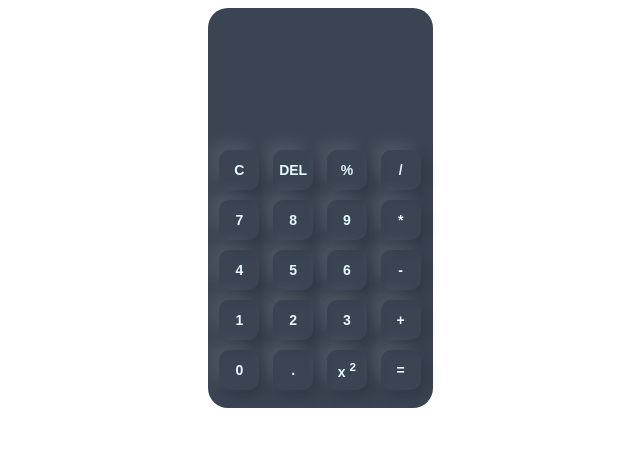
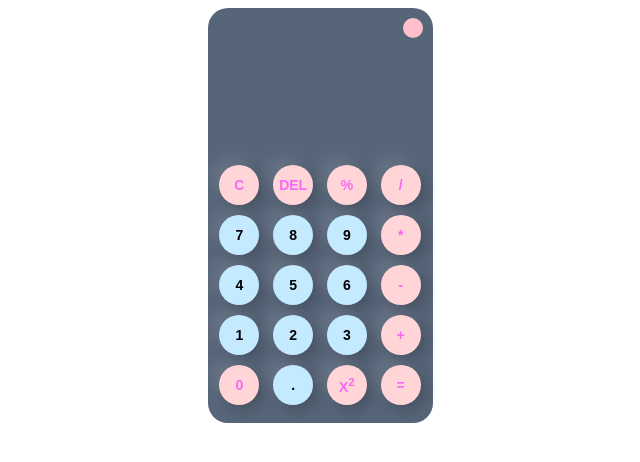
Before and after one commit to sidra-mursaleen-21/calculator, a plain HTML site: page public/index.html in a window 1280 px wide. Shown: the whole page, without its empty margins (320-960 px from the left). Drawn offline with Linux system fonts and the light colour scheme.

Commit message:
CALCULATOR

```diff
--- a/public/index.html
+++ b/public/index.html
@@ -8,36 +8,37 @@
   </head>
   <body>
       <div class="container">
-        <input readonly id="input" type="text">
+        <button onclick="changeTheme();this.style.backgroundColor='#576579'" id="button"></button>
+        <input readonly id="input" type="text" />
         <div class="box">
-        <button onclick="clearAll()" class="btn">C</button>
-        <button onclick="deleteEach()" class="btn">DEL</button>
-        <button onclick="percent()" class="btn">%</button>
-        <button onclick="getValue('/')" class="btn">/</button>
+          <button class="changebtn" onclick="clearAll()">C</button>
+          <button class="changebtn" onclick="deleteEach()">DEL</button>
+          <button class="changebtn" onclick="percent()">%</button>
+          <button class="changebtn" onclick="getValue('/')">/</button>
         </div>
         <div class="box">
           <button onclick="getValue(7)" class="btn">7</button>
           <button onclick="getValue(8)" class="btn">8</button>
           <button onclick="getValue(9)" class="btn">9</button>
-        <button onclick="getValue('*')" class="btn">*</button>
+          <button class="changebtn" onclick="getValue('*')" class="btn">*</button>
         </div>
         <div class="box">
           <button onclick="getValue(4)" class="btn">4</button>
           <button onclick="getValue(5)" class="btn">5</button>
           <button onclick="getValue(6)" class="btn">6</button>
-        <button onclick="getValue('-')" class="btn">-</button>
+          <button class="changebtn" onclick="getValue('-')" class="btn">-</button>
         </div>
         <div class="box">
           <button onclick="getValue(1)" class="btn">1</button>
           <button onclick="getValue(2)" class="btn">2</button>
           <button onclick="getValue(3)" class="btn">3</button>
-        <button onclick="getValue('+')" class="btn">+</button>
+          <button class="changebtn" onclick="getValue('+')">+</button>
         </div>
         <div class="box">
-        <button onclick="getValue(0)" class="btn">0</button>
+          <button class="changebtn" onclick="getValue(0)">0</button>
           <button onclick="getValue('.')" class="btn">.</button>
-        <button onclick="squareNumber()" class="btn">x <sup>2</sup></button>
-        <button onclick="equal()" class="btn">=</button>
+          <button class="changebtn" onclick="squareNumber()">X<sup>2</sup></button>
+          <button class="changebtn" onclick="equal()">=</button>
         </div>
       </div>
   </body>
--- a/public/script.js
+++ b/public/script.js
@@ -28,3 +28,16 @@ function percent() {
   var input = document.getElementById("input");
   input.value /= 100;
 }
+
+function changeTheme() {
+  var main = document.getElementsByClassName("container");
+  main = document.styleSheets[0].cssRules[0].style;
+  main.setProperty("background-color", "pink");
+  main.setProperty(
+    "box-shadow",
+    "-8px -8px 15px rgba(255, 255, 255, 0.1),5px 5px 15px rgba(0, 0, 0, 0.2)"
+  );
+  var input = document.getElementById("input");
+  input.style.backgroundColor = "pink";
+  input.style.color = "black";
+}
--- a/public/style.css
+++ b/public/style.css
@@ -1,9 +1,9 @@
 .container {
   width: 225px;
-  height: 400px;
+  height: 415px;
   margin: auto;
   border-radius: 20px;
-  background-color: #3a4452;
+  background-color: #576579;
 }
 
 .box {
@@ -15,29 +15,51 @@
   justify-content: space-around;
 }
 
-.btn {
+.btn , .changebtn {
   width: 40px;
   height: 40px;
-  border-radius: 10px;
+  border-radius: 50%;
   font-weight: bolder;
   font-size: 14px;
-  color: #e3f9ff;
+  color: black;
   cursor: pointer;
   border: 0;
   box-shadow: -8px -8px 15px rgba(255, 255, 255, 0.1),
     5px 5px 15px rgba(0, 0, 0, 0.2);
-  background: transparent;
+  background-color: #c3eaff;
+}
+
+.btn:hover , .changebtn:hover {
+  transition: 1s;
+  transform: scale(1.1);
+}
+
+.changebtn{
+  background-color: #ffd5d8;
+  color: #f967f3;
 }
 
 #input {
   width: 200px;
-  margin: 15px 0px 20px 7px;
+  margin: 10px 0px 10px 7px;
   height: 100px;
   border: 0;
+  outline:0;
   font-size: 25px;
   letter-spacing: 3px;
   color: white;
-  background-color: #3a4452;
+  background-color: #576579;
   cursor: default;
   text-align: right;
 }
+
+#button{
+  width: 20px;
+  height: 20px;
+  border-radius: 50%;
+  float: right;
+  border: 0;
+  background-color: pink;
+  margin: 10px 10px 0px 0px;
+  cursor: pointer;
+}
```
Also changed, not shown: public/image/backgroundimage.avif (added). Lines whose indentation alone changed are shown as unchanged.
